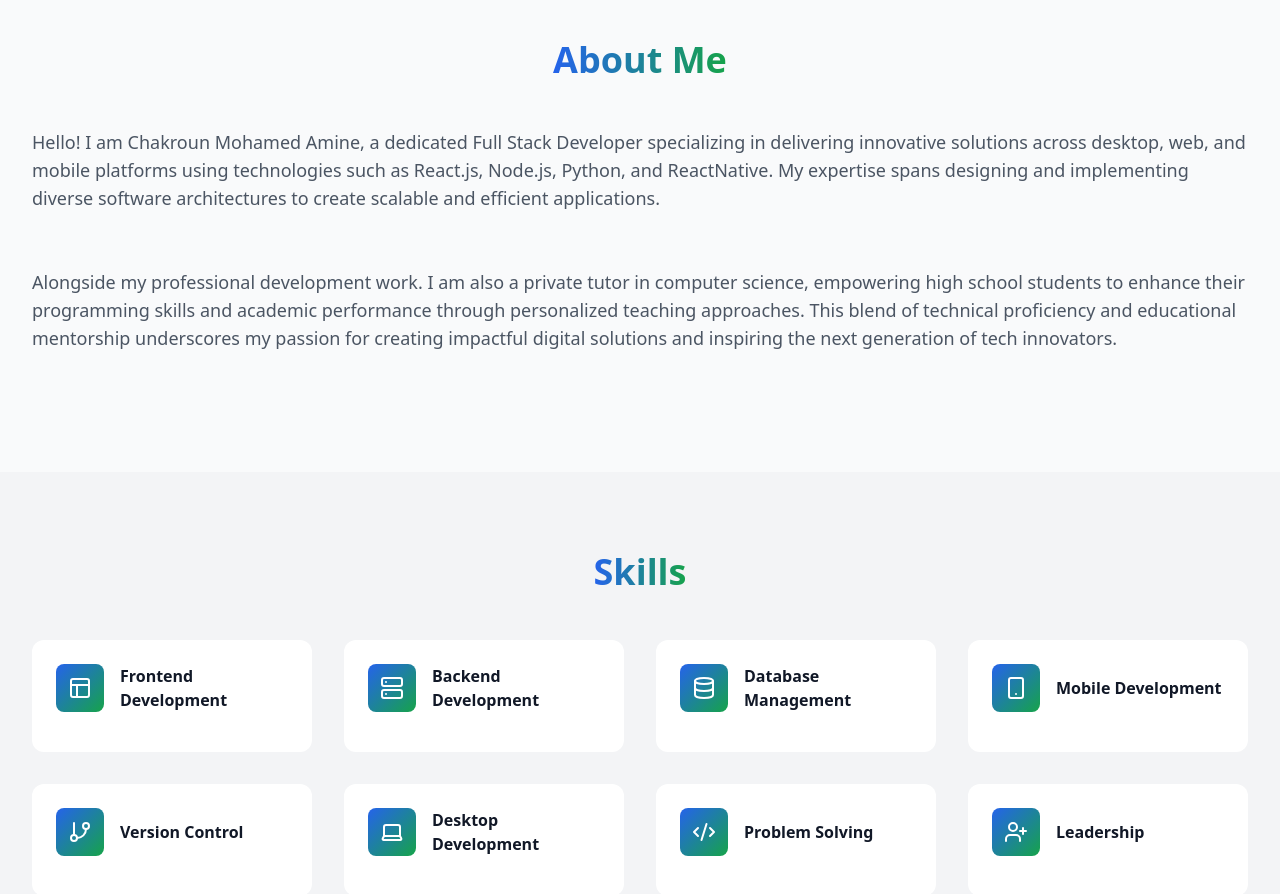
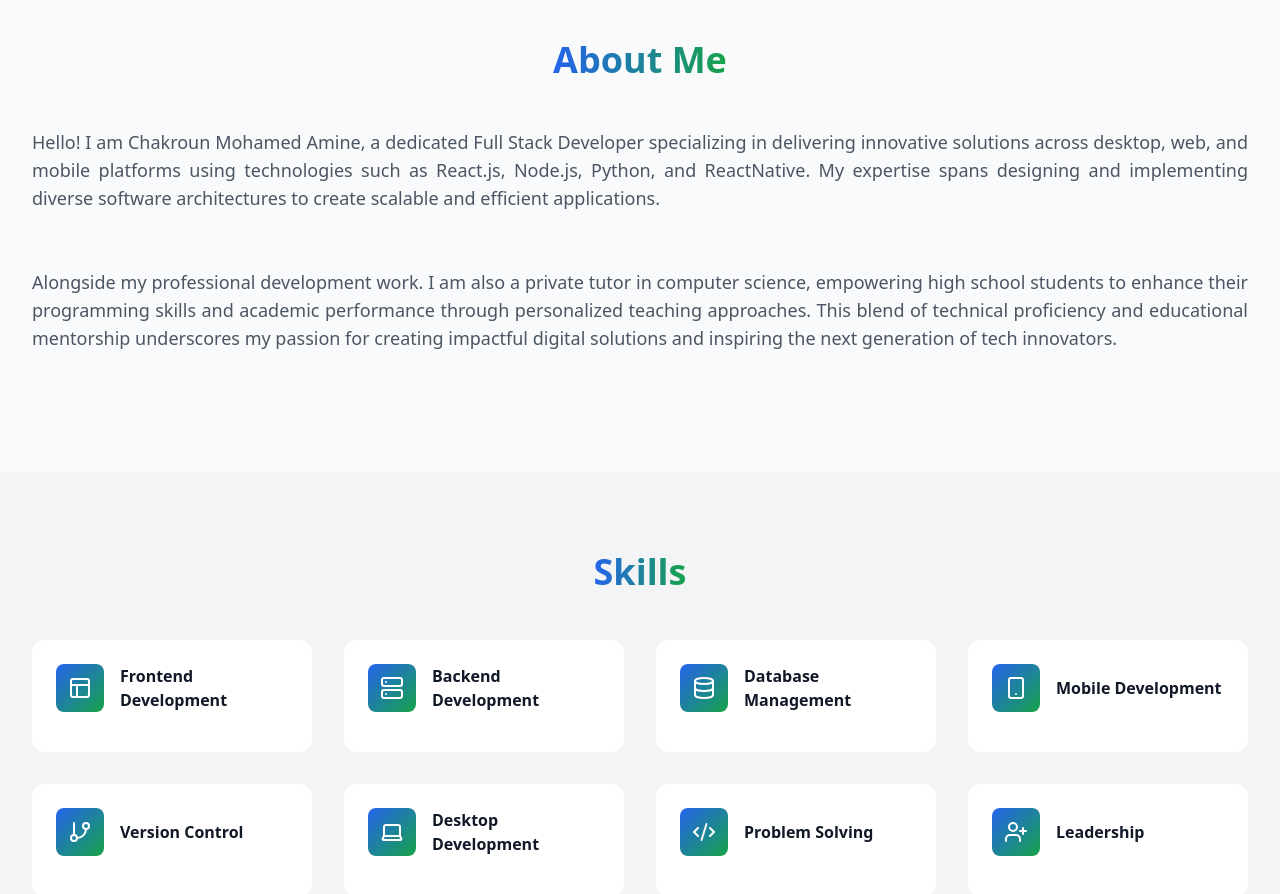
Before and after one commit to Med-1-Amine-9-Chakroun/AmineChakroun, a React (Vite) app: page / in a window 1280 px wide. Shown: the part 920-1814 px from the top of the page. Built offline with nearby package versions, Linux system fonts and the light colour scheme.

Commit message:
Fixing about section

```diff
--- a/src/components/About.tsx
+++ b/src/components/About.tsx
@@ -19,7 +19,7 @@ export default function About() {
         </h2>
 
         <div className="space-y-6 animate-fade-in">
-          <p className="text-lg text-gray-600 dark:text-gray-300">
+          <p className="text-lg text-gray-600 dark:text-gray-300 text-justify">
             Hello! I am Chakroun Mohamed Amine, a dedicated Full Stack Developer
             specializing in delivering innovative solutions across desktop, web,
             and mobile platforms using technologies such as React.js, Node.js,
@@ -29,7 +29,7 @@ export default function About() {
           </p>
           <div className="py-1 bg-gray-50 dark:bg-gray-800 "></div>
 
-          <p className="text-lg text-gray-600 dark:text-gray-300">
+          <p className="text-lg text-gray-600 dark:text-gray-300 text-justify">
             Alongside my professional development work. I am also a private
             tutor in computer science, empowering high school students to
             enhance their programming skills and academic performance through
```
